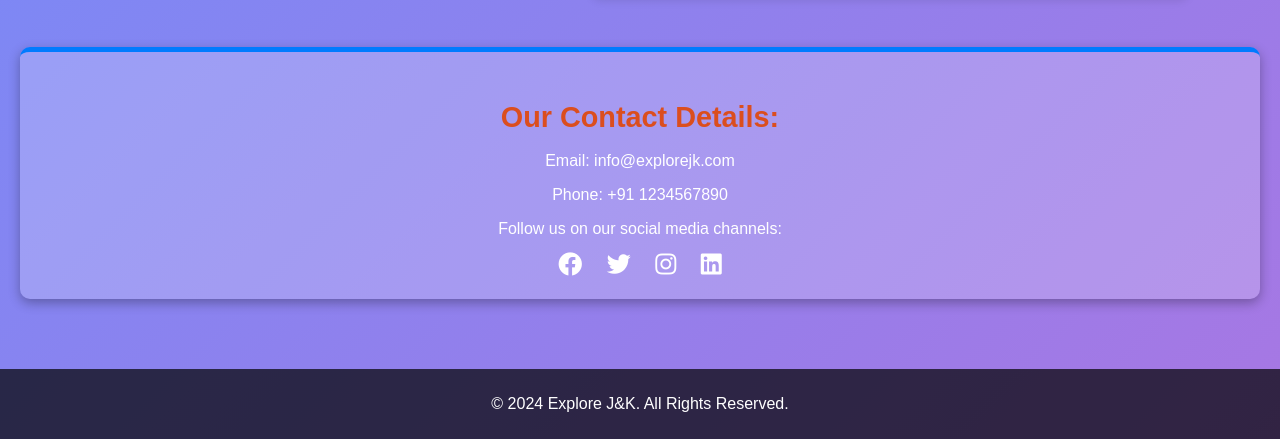
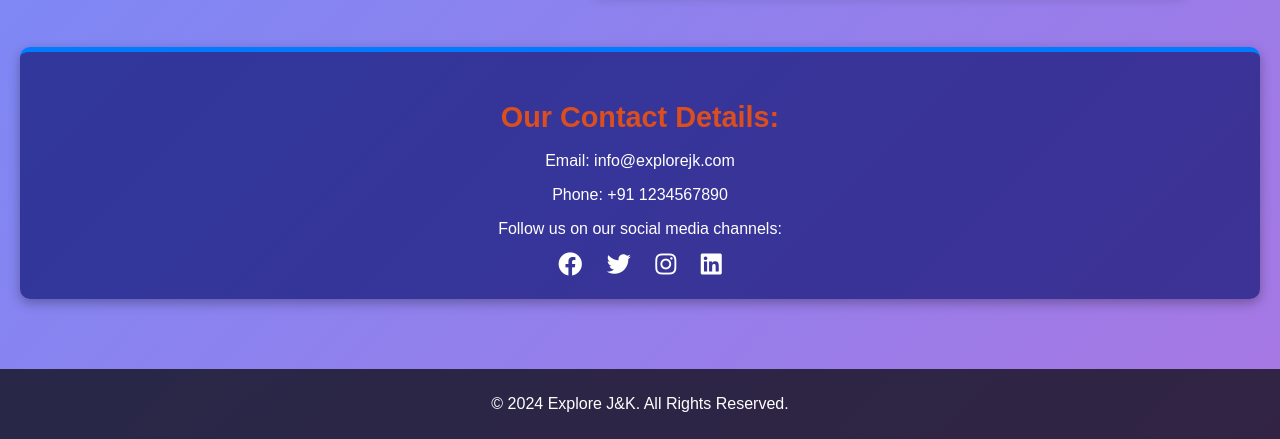
Before and after one commit to Anshika2508/jktour, a website: page contact.html in a window 1280 px wide. Shown: the part 677-1116 px from the top of the page. Drawn offline with Linux system fonts and the light colour scheme.

Commit message:
fixed contact card colour

```diff
--- a/contact.html
+++ b/contact.html
@@ -100,7 +100,7 @@
 
         .contact-card {
             margin-top: 30px;
-            background-color: rgba(255, 255, 255, 0.2);
+            background-color: rgba(2, 9, 104, 0.626);
             padding: 20px;
             border-radius: 10px;
             box-shadow: 0 4px 12px rgba(0, 0, 0, 0.3);
```
